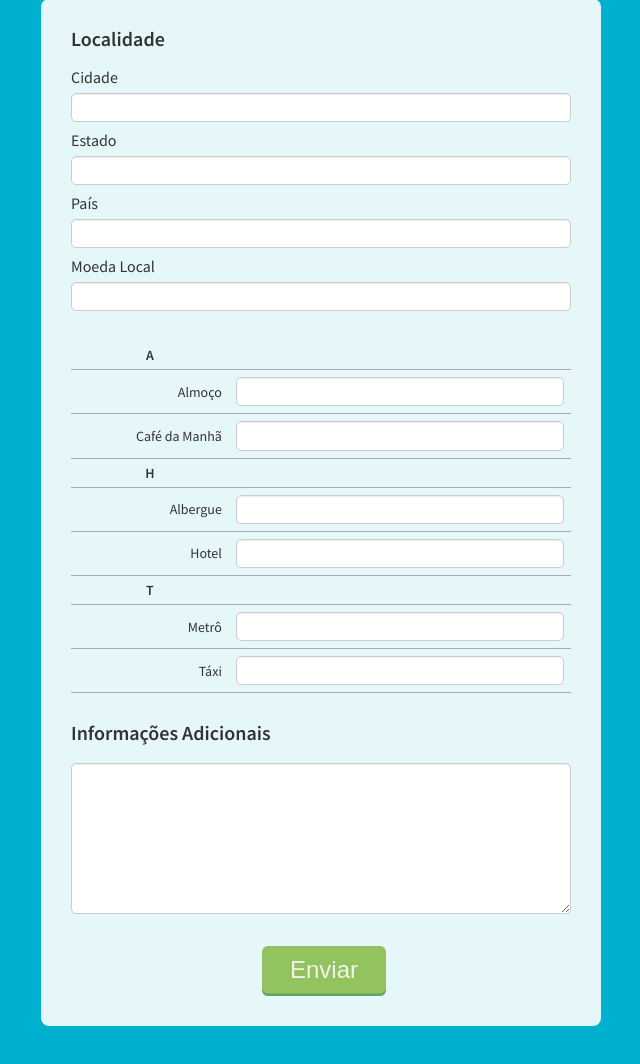
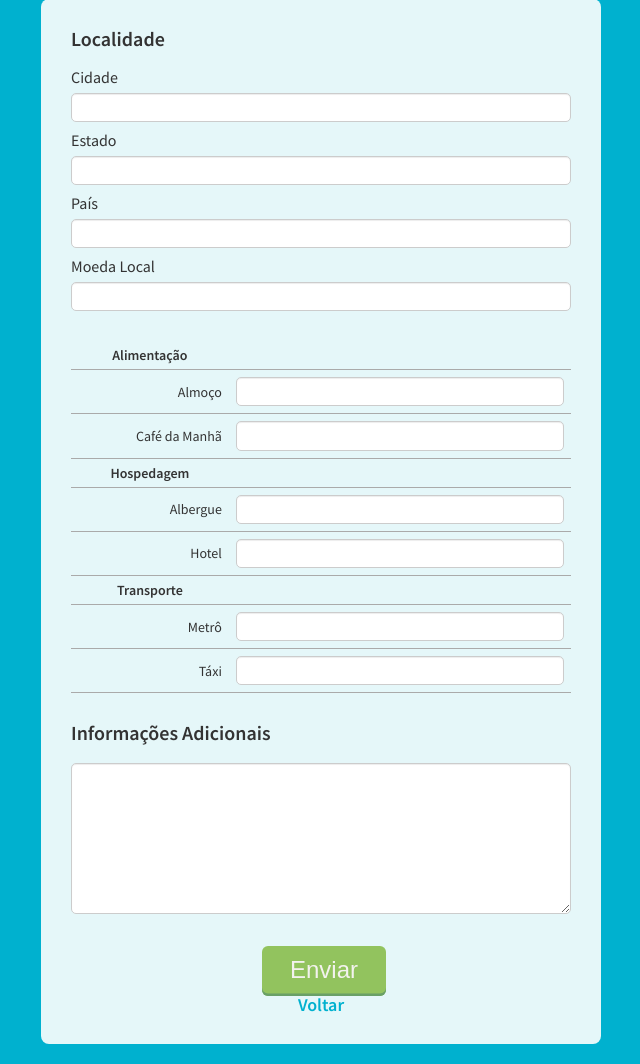
Before and after one commit to vitorfs/quanto-levar, a Django app: page /colabore/ in a window 1280 px wide. Shown: the part 295-1359 px from the top of the page, without its empty margins (319-959 px from the left). Before the commit the page ends 1321 px from the top, so only its background shows below. Run offline with Django 3.2, Linux system fonts and the light colour scheme; data comes from the database, SQL or seed files in the repository; some libraries are stand-ins or nearby versions; some web fonts are replaced.

Commit message:
Mudança no layout do colabore.

```diff
--- a/templates/colabore.html
+++ b/templates/colabore.html
@@ -32,7 +32,11 @@
           <tbody>
             {% regroup despesas|dictsort:"categoria" by categoria as categorias_despesas %}
             {% for despesa in categorias_despesas %}
-              <tr><td colspan="{{ niveis.count|add:'1' }}" class="grouper-row">{{ despesa.grouper }}</td></tr>
+              <tr><td colspan="{{ niveis.count|add:'1' }}" class="grouper-row">
+                {%if despesa.grouper == 'A' %} Alimentação {% endif %}
+                {%if despesa.grouper == 'T' %} Transporte {% endif %}
+                {%if despesa.grouper == 'H' %} Hospedagem {% endif %}
+              </td></tr>
               {% for item in despesa.list %}
                 <tr>
                   <td><label>{{ item.nome }}</label></td>
@@ -50,7 +54,7 @@
           <textarea id="info-adicionais" name="info-adicionais" rows="10"></textarea>
         </div>
       </div>
-      <div class="form-row">
+      <div align="center">
         <script type="text/javascript" src="http://api.recaptcha.net/challenge?k=6Lew2fESAAAAADIyxvzm_dS4WhePbJxXLcAyu9d-"></script>
         <noscript>
           <iframe
@@ -65,6 +69,8 @@
         </noscript>
       </div>
       <button type="submit" id="enviar" class="btn">Enviar</button>
+      <br />
+      <a href="{% url 'home' %}" class="link">Voltar</a>
     </form>
   </div>
 {% endblock conteudo %}
```
